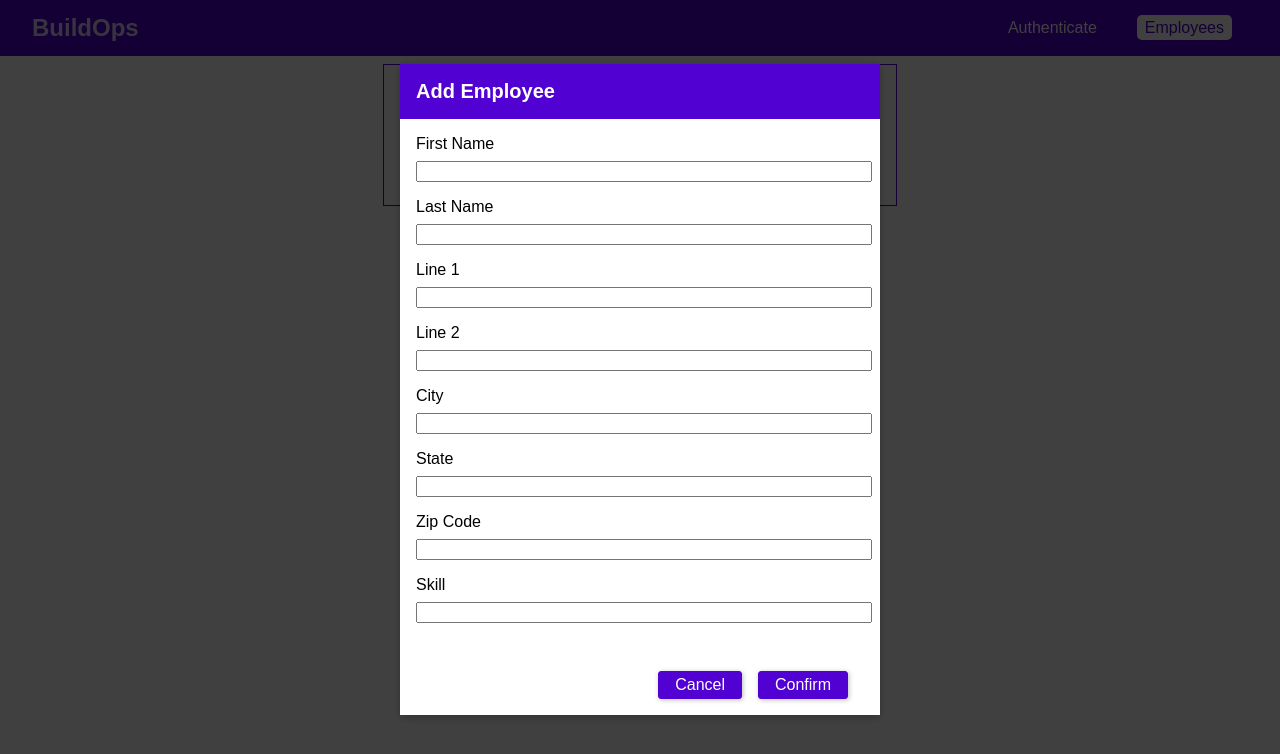
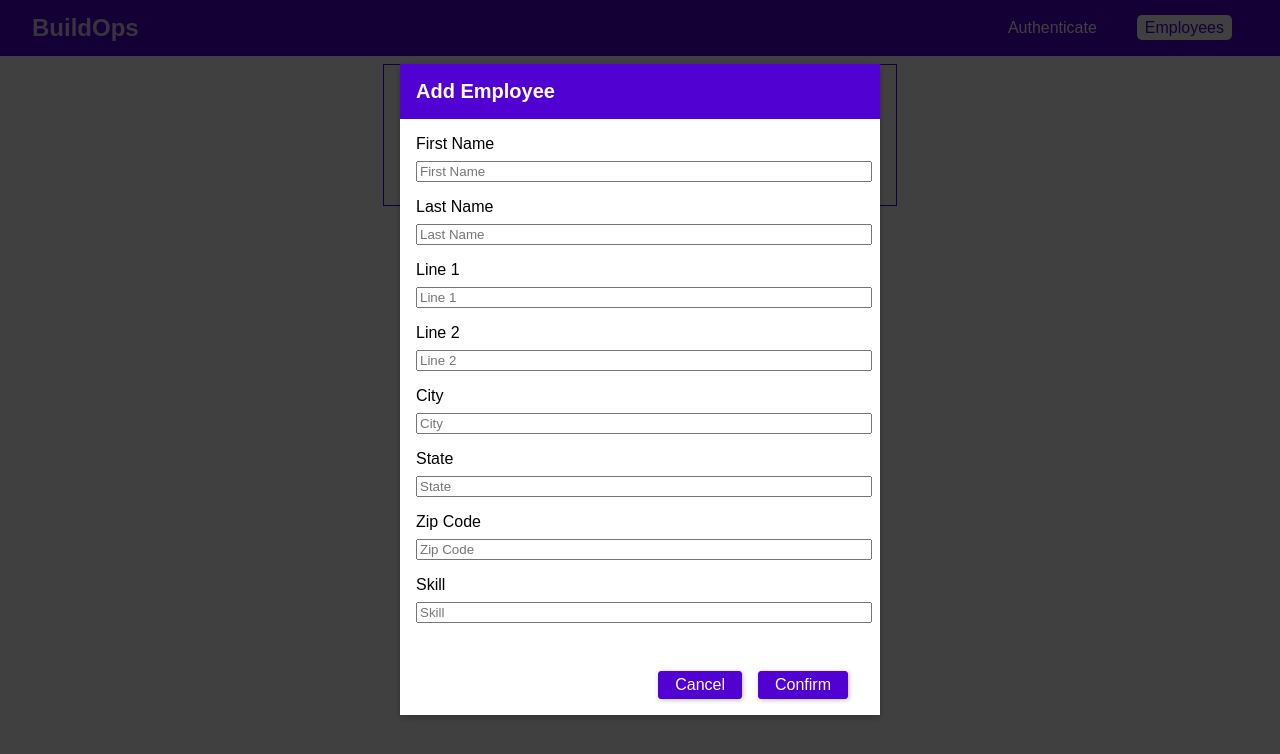
Before and after one commit to scottgamer/buildops-react, a React (Create React App) app: page /employees in a window 1280 px wide. Both pictures are taken after a click on the button "Add an Employee". Shown: the top 754 px of the page. Built offline with nearby package versions, Linux system fonts and the light colour scheme; no server answers.

Commit message:
added placeholders to form

```diff
--- a/src/pages/Employees/Employees.js
+++ b/src/pages/Employees/Employees.js
@@ -390,35 +390,70 @@ const Employees = () => {
           <form>
             <div className="form-control">
               <label htmlFor="firstname">First Name</label>
-              <input type="text" id="firstname" ref={firstnameElRef} />
+              <input
+                type="text"
+                id="firstname"
+                ref={firstnameElRef}
+                placeholder="First Name"
+              />
             </div>
             <div className="form-control">
               <label htmlFor="lastname">Last Name</label>
-              <input type="text" id="lastname" ref={lastnameElRef} />
+              <input
+                type="text"
+                id="lastname"
+                ref={lastnameElRef}
+                placeholder="Last Name"
+              />
             </div>
             <div className="form-control">
               <label htmlFor="line1">Line 1</label>
-              <input type="text" id="line1" ref={line1ElRef} />
+              <input
+                type="text"
+                id="line1"
+                ref={line1ElRef}
+                placeholder="Line 1"
+              />
             </div>
             <div className="form-control">
               <label htmlFor="line2">Line 2</label>
-              <input type="text" id="line2" ref={line2ElRef} />
+              <input
+                type="text"
+                id="line2"
+                ref={line2ElRef}
+                placeholder="Line 2"
+              />
             </div>
             <div className="form-control">
               <label htmlFor="city">City</label>
-              <input type="text" id="city" ref={cityElRef} />
+              <input type="text" id="city" ref={cityElRef} placeholder="City" />
             </div>
             <div className="form-control">
               <label htmlFor="state">State</label>
-              <input type="text" id="state" ref={stateElRef} />
+              <input
+                type="text"
+                id="state"
+                ref={stateElRef}
+                placeholder="State"
+              />
             </div>
             <div className="form-control">
               <label htmlFor="zipcode">Zip Code</label>
-              <input type="text" id="zipcode" ref={zipcodeElRef} />
+              <input
+                type="text"
+                id="zipcode"
+                ref={zipcodeElRef}
+                placeholder="Zip Code"
+              />
             </div>
             <div className="form-control">
               <label htmlFor="skill">Skill</label>
-              <input type="text" id="skill" ref={skillElRef} />
+              <input
+                type="text"
+                id="skill"
+                ref={skillElRef}
+                placeholder="Skill"
+              />
             </div>
           </form>
         </Modal>
```
